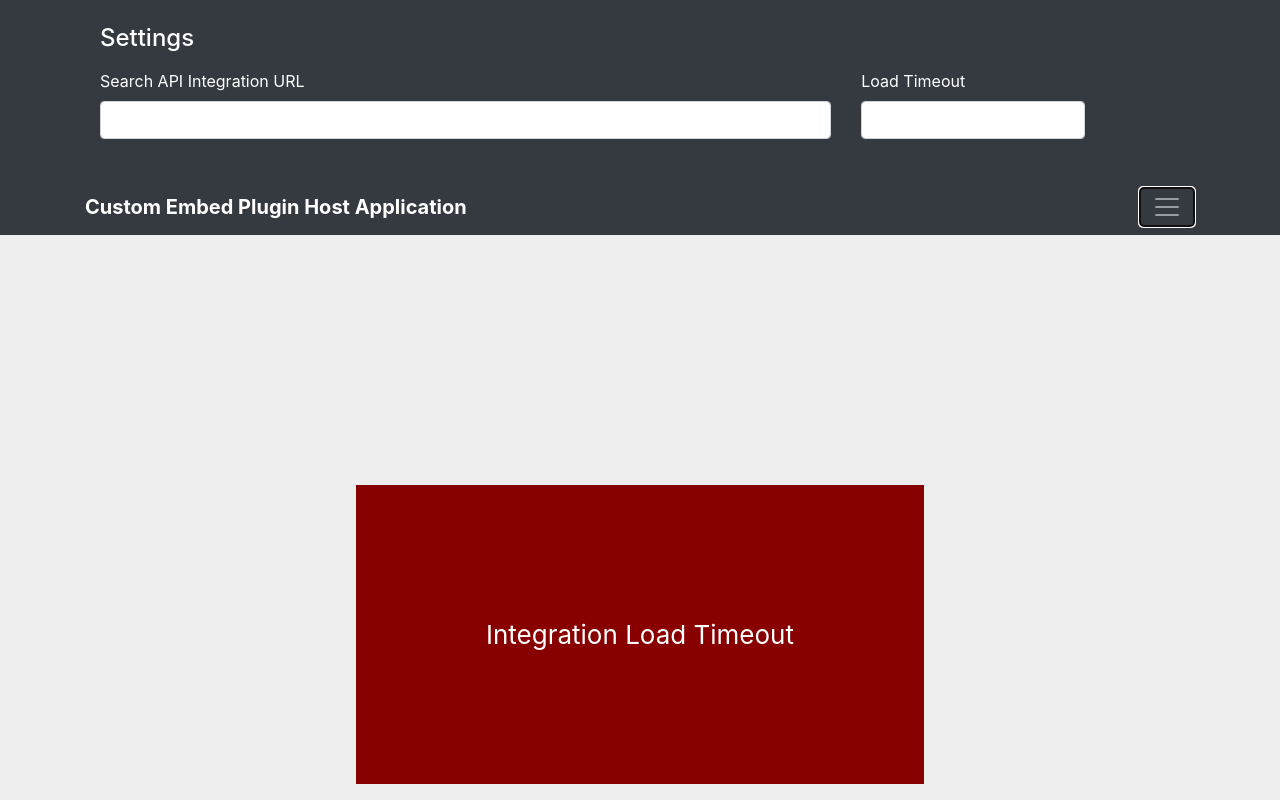
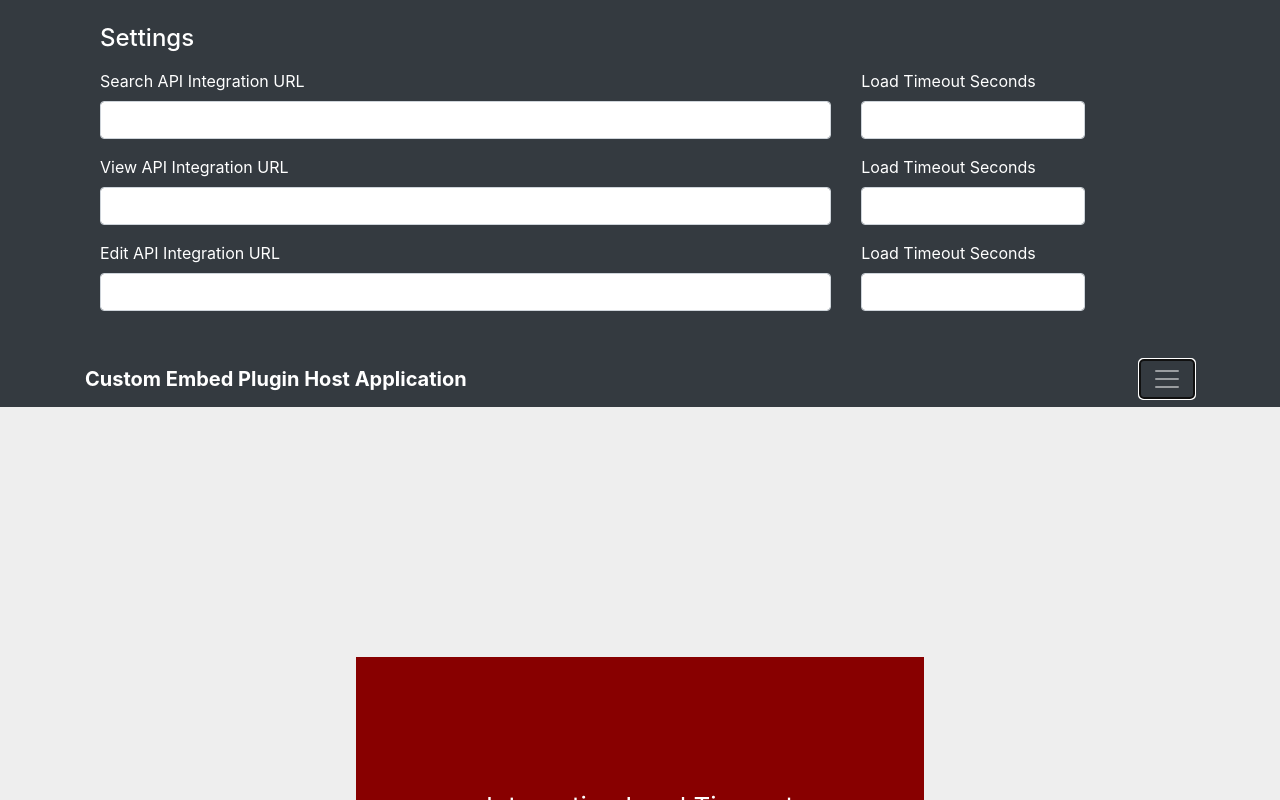
Before and after one commit to washingtonpost/arc-custom-embed, a React (Create React App) app: page / in a window 1280 px wide. Both pictures are taken after a click on the button "Toggle navigation". Shown: the top 800 px of the page. Built offline with nearby package versions, Linux system fonts and the light colour scheme.

Commit message:
Add mock settings

```diff
--- a/src/Header.tsx
+++ b/src/Header.tsx
@@ -26,7 +26,63 @@ export default function Header() {
                     </div>
                     <div className="col-md-3 mb-3">
                       <label htmlFor="lastName" className="text-white">
-                        Load Timeout
+                        Load Timeout Seconds
+                      </label>
+                      <input
+                        type="text"
+                        className="form-control"
+                        id="lastName"
+                        placeholder=""
+                        value=""
+                        required
+                      />
+                    </div>
+                  </div>
+                  <div className="row">
+                    <div className="col-md-9 mb-3">
+                      <label htmlFor="firstName" className="text-white">
+                        View API Integration URL
+                      </label>
+                      <input
+                        type="text"
+                        className="form-control"
+                        id="firstName"
+                        placeholder=""
+                        value=""
+                        required
+                      />
+                    </div>
+                    <div className="col-md-3 mb-3">
+                      <label htmlFor="lastName" className="text-white">
+                        Load Timeout Seconds
+                      </label>
+                      <input
+                        type="text"
+                        className="form-control"
+                        id="lastName"
+                        placeholder=""
+                        value=""
+                        required
+                      />
+                    </div>
+                  </div>
+                  <div className="row">
+                    <div className="col-md-9 mb-3">
+                      <label htmlFor="firstName" className="text-white">
+                        Edit API Integration URL
+                      </label>
+                      <input
+                        type="text"
+                        className="form-control"
+                        id="firstName"
+                        placeholder=""
+                        value=""
+                        required
+                      />
+                    </div>
+                    <div className="col-md-3 mb-3">
+                      <label htmlFor="lastName" className="text-white">
+                        Load Timeout Seconds
                       </label>
                       <input
                         type="text"
```
